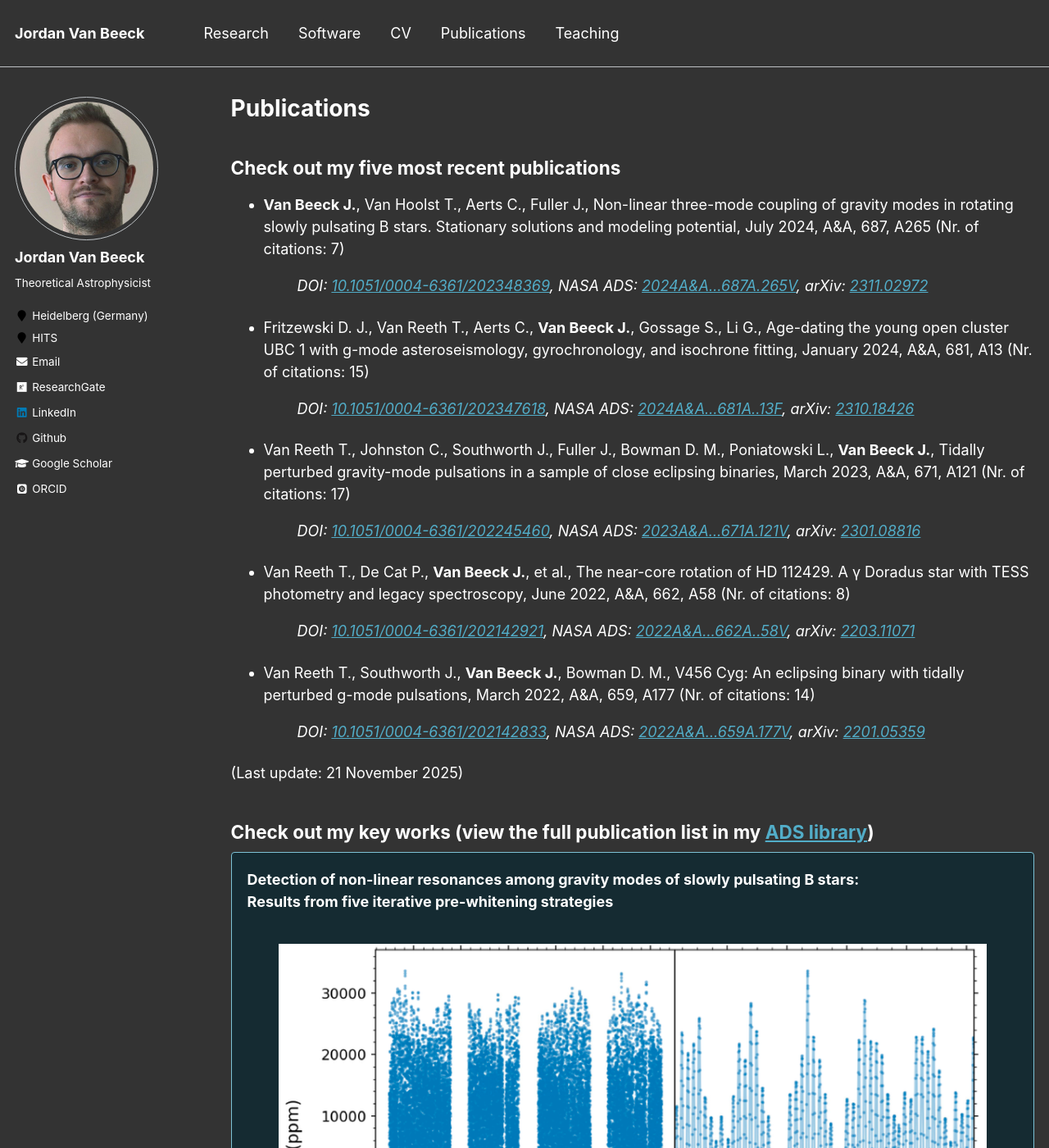
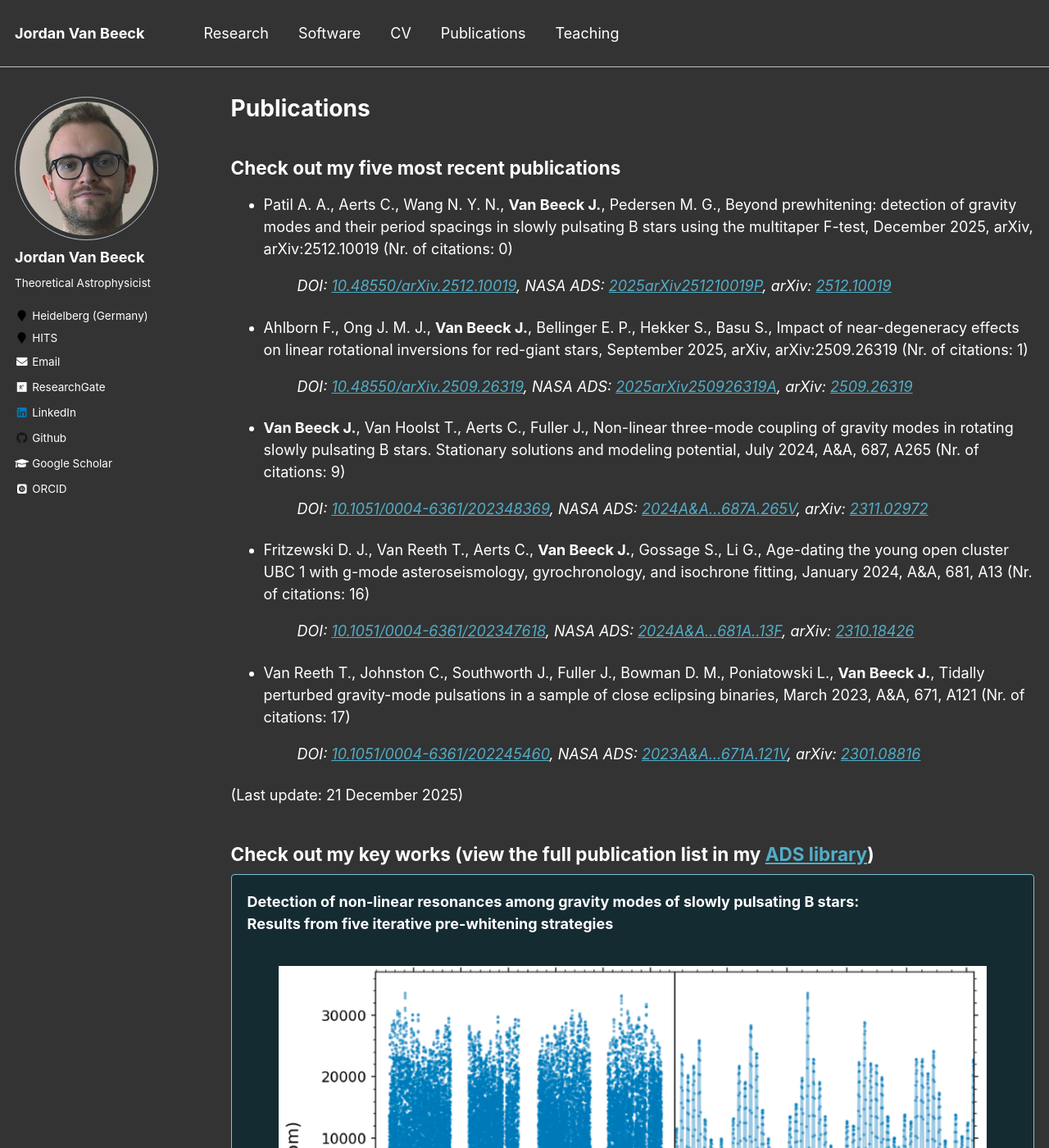
Before and after one commit to JVB11/jvb11.github.io, a Jekyll site: the page built from _pages/publications.md, in a window 1280 px wide and 1400 px high. Shown: the whole window at 82% size. Built offline with Jekyll 4.4.1, drawn with Linux system fonts in a browser that asks for light colours; some web fonts are replaced.

Commit message:
(automatically) pushing latest version of last 5 publications

```diff
--- a/_pages/publications.md
+++ b/_pages/publications.md
@@ -8,11 +8,19 @@ author_profile: true
 
 ## Check out my five most recent publications
 
-+ **Van Beeck J.**, Van Hoolst T., Aerts C., Fuller J., Non-linear three-mode coupling of gravity modes in rotating slowly pulsating B stars. Stationary solutions and modeling potential, July 2024, A&A, 687, A265 (Nr. of citations: 7)
++ Patil A. A., Aerts C., Wang N. Y. N., **Van Beeck J.**, Pedersen M. G., Beyond prewhitening: detection of gravity modes and their period spacings in slowly pulsating B stars using the multitaper F-test, December 2025, arXiv, arXiv:2512.10019 (Nr. of citations: 0)
+
+&nbsp;&nbsp;&nbsp;&nbsp;&nbsp;&nbsp;&nbsp;&nbsp;&nbsp;&nbsp;&nbsp;&nbsp;&nbsp;&nbsp;&nbsp;&nbsp;*DOI: <a href="https://doi.org/10.48550/arXiv.2512.10019">10.48550/arXiv.2512.10019</a>, NASA ADS: <a href="https://ui.adsabs.harvard.edu/abs/2025arXiv251210019P">2025arXiv251210019P</a>, arXiv: <a href="https://arxiv.org/abs/2512.10019">2512.10019</a>*
+
++ Ahlborn F., Ong J. M. J., **Van Beeck J.**, Bellinger E. P., Hekker S., Basu S., Impact of near-degeneracy effects on linear rotational inversions for red-giant stars, September 2025, arXiv, arXiv:2509.26319 (Nr. of citations: 1)
+
+&nbsp;&nbsp;&nbsp;&nbsp;&nbsp;&nbsp;&nbsp;&nbsp;&nbsp;&nbsp;&nbsp;&nbsp;&nbsp;&nbsp;&nbsp;&nbsp;*DOI: <a href="https://doi.org/10.48550/arXiv.2509.26319">10.48550/arXiv.2509.26319</a>, NASA ADS: <a href="https://ui.adsabs.harvard.edu/abs/2025arXiv250926319A">2025arXiv250926319A</a>, arXiv: <a href="https://arxiv.org/abs/2509.26319">2509.26319</a>*
+
++ **Van Beeck J.**, Van Hoolst T., Aerts C., Fuller J., Non-linear three-mode coupling of gravity modes in rotating slowly pulsating B stars. Stationary solutions and modeling potential, July 2024, A&A, 687, A265 (Nr. of citations: 9)
 
 &nbsp;&nbsp;&nbsp;&nbsp;&nbsp;&nbsp;&nbsp;&nbsp;&nbsp;&nbsp;&nbsp;&nbsp;&nbsp;&nbsp;&nbsp;&nbsp;*DOI: <a href="https://doi.org/10.1051/0004-6361/202348369">10.1051/0004-6361/202348369</a>, NASA ADS: <a href="https://ui.adsabs.harvard.edu/abs/2024A&A...687A.265V">2024A&A...687A.265V</a>, arXiv: <a href="https://arxiv.org/abs/2311.02972">2311.02972</a>*
 
-+ Fritzewski D. J., Van Reeth T., Aerts C., **Van Beeck J.**, Gossage S., Li G., Age-dating the young open cluster UBC 1 with g-mode asteroseismology, gyrochronology, and isochrone fitting, January 2024, A&A, 681, A13 (Nr. of citations: 15)
++ Fritzewski D. J., Van Reeth T., Aerts C., **Van Beeck J.**, Gossage S., Li G., Age-dating the young open cluster UBC 1 with g-mode asteroseismology, gyrochronology, and isochrone fitting, January 2024, A&A, 681, A13 (Nr. of citations: 16)
 
 &nbsp;&nbsp;&nbsp;&nbsp;&nbsp;&nbsp;&nbsp;&nbsp;&nbsp;&nbsp;&nbsp;&nbsp;&nbsp;&nbsp;&nbsp;&nbsp;*DOI: <a href="https://doi.org/10.1051/0004-6361/202347618">10.1051/0004-6361/202347618</a>, NASA ADS: <a href="https://ui.adsabs.harvard.edu/abs/2024A&A...681A..13F">2024A&A...681A..13F</a>, arXiv: <a href="https://arxiv.org/abs/2310.18426">2310.18426</a>*
 
@@ -20,16 +28,8 @@ author_profile: true
 
 &nbsp;&nbsp;&nbsp;&nbsp;&nbsp;&nbsp;&nbsp;&nbsp;&nbsp;&nbsp;&nbsp;&nbsp;&nbsp;&nbsp;&nbsp;&nbsp;*DOI: <a href="https://doi.org/10.1051/0004-6361/202245460">10.1051/0004-6361/202245460</a>, NASA ADS: <a href="https://ui.adsabs.harvard.edu/abs/2023A&A...671A.121V">2023A&A...671A.121V</a>, arXiv: <a href="https://arxiv.org/abs/2301.08816">2301.08816</a>*
 
-+ Van Reeth T., De Cat P., **Van Beeck J.**, et al., The near-core rotation of HD 112429. A γ Doradus star with TESS photometry and legacy spectroscopy, June 2022, A&A, 662, A58 (Nr. of citations: 8)
 
-&nbsp;&nbsp;&nbsp;&nbsp;&nbsp;&nbsp;&nbsp;&nbsp;&nbsp;&nbsp;&nbsp;&nbsp;&nbsp;&nbsp;&nbsp;&nbsp;*DOI: <a href="https://doi.org/10.1051/0004-6361/202142921">10.1051/0004-6361/202142921</a>, NASA ADS: <a href="https://ui.adsabs.harvard.edu/abs/2022A&A...662A..58V">2022A&A...662A..58V</a>, arXiv: <a href="https://arxiv.org/abs/2203.11071">2203.11071</a>*
-
-+ Van Reeth T., Southworth J., **Van Beeck J.**, Bowman D. M., V456 Cyg: An eclipsing binary with tidally perturbed g-mode pulsations, March 2022, A&A, 659, A177 (Nr. of citations: 14)
-
-&nbsp;&nbsp;&nbsp;&nbsp;&nbsp;&nbsp;&nbsp;&nbsp;&nbsp;&nbsp;&nbsp;&nbsp;&nbsp;&nbsp;&nbsp;&nbsp;*DOI: <a href="https://doi.org/10.1051/0004-6361/202142833">10.1051/0004-6361/202142833</a>, NASA ADS: <a href="https://ui.adsabs.harvard.edu/abs/2022A&A...659A.177V">2022A&A...659A.177V</a>, arXiv: <a href="https://arxiv.org/abs/2201.05359">2201.05359</a>*
-
-
-(Last update: 21 November 2025)
+(Last update: 21 December 2025)
 
 ## Check out my key works (view the full publication list in my [ADS library](https://ui.adsabs.harvard.edu/public-libraries/mrBh0XAqRuqabcPXhidMUA))
 
```
